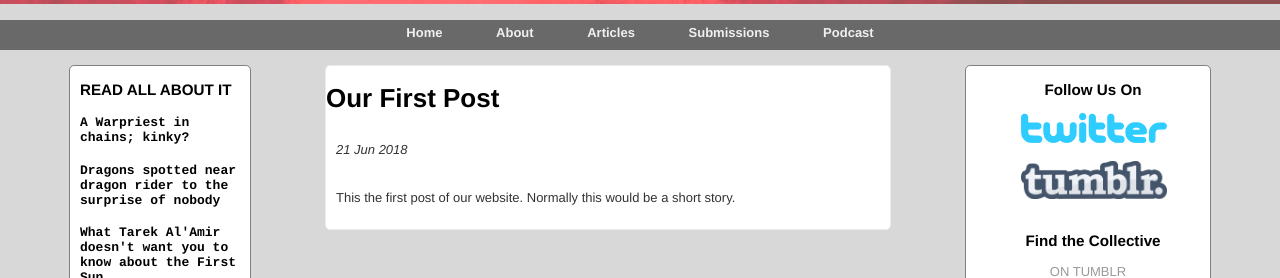
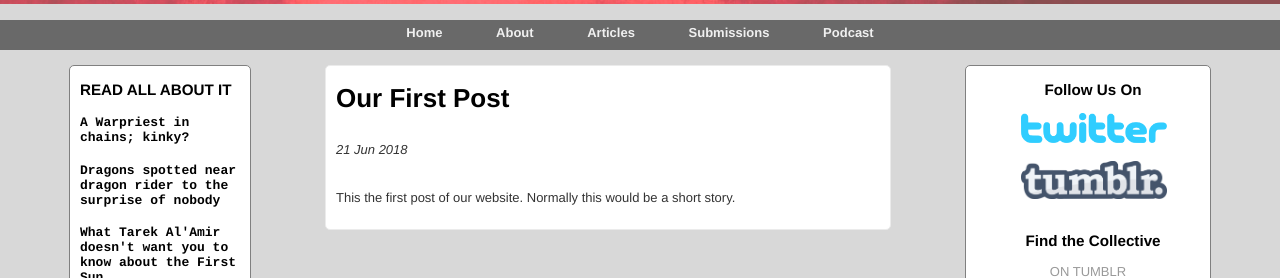
Before and after one commit to collectiverealms/collectiverealms, a Jekyll site: the page built from _posts/2018-06-20-Hello-World.md, in a window 1280 px wide. Shown: the part 223-501 px from the top of the page. Built offline with Jekyll 4.4.1, drawn with Linux system fonts in a browser that asks for light colours.

Commit message:
Update main.css

```diff
--- a/css/main.css
+++ b/css/main.css
@@ -35,7 +35,7 @@
                         font-family:'Helvetica', 'Arial', 'Sans-Serif';
                     }
 
-                    .post h1, .about h3, .submissions h2, .articles h2, #rightcolumn h3, #leftcolumn h4, #leftcolumn h3, #podcast h2, .home h3, #terms h3 {
+                    .posts h1, .about h3, .submissions h2, .articles h2, #rightcolumn h3, #leftcolumn h4, #leftcolumn h3, #podcast h2, .home h3, #terms h3 {
                         padding-left: 10px;
                     }
 
@@ -43,7 +43,7 @@
                         padding-left: 15px;
                     }
 
-                    .post p, .about p, .submissions p, . {
+                    .posts p, .about p, .submissions p, . {
                         padding-left: 20px;
 
                     }
```
